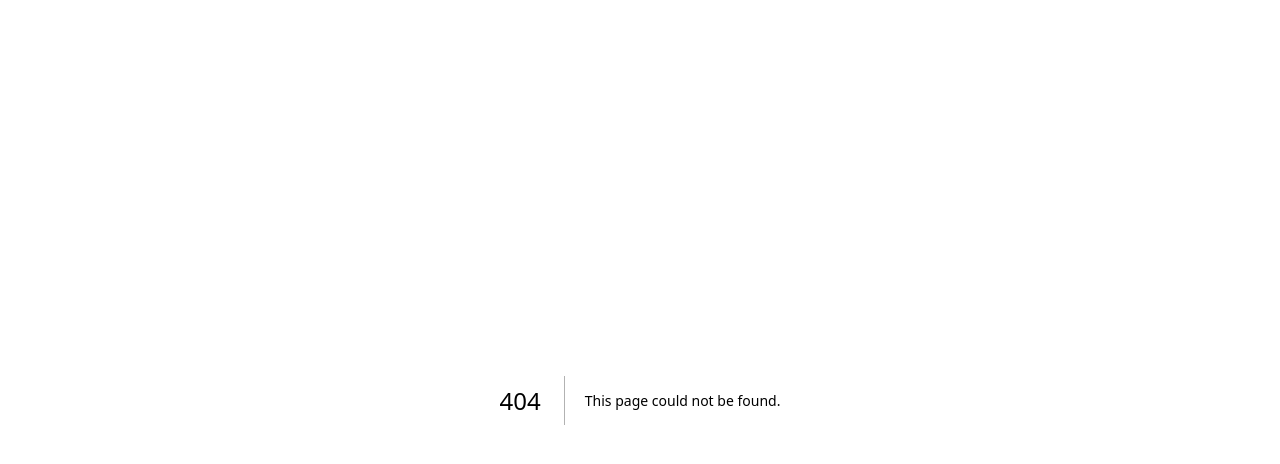
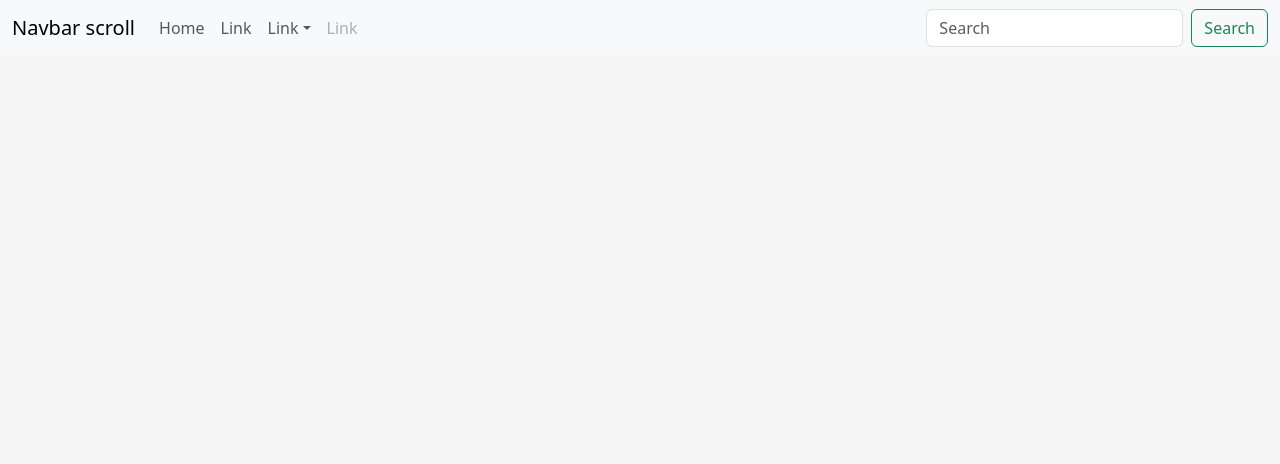
Before and after one commit to KrisnaSetia/simple-app, a Next.js app: page /home in a window 1280 px wide. Before the commit this address had no page. Shown: the top 464 px of the page. Built offline with nearby package versions, Linux system fonts and the light colour scheme.

Commit message:
feat: home page

```diff
--- /dev/null
+++ b/src/pages/home/index.tsx
@@ -0,0 +1,11 @@
+import HomePage from "@/views/Home";
+
+const Home = () => {
+  return (
+    <>
+      <HomePage />
+    </>
+  );
+};
+
+export default Home;
--- /dev/null
+++ b/src/views/Home/index.tsx
@@ -0,0 +1,16 @@
+import Head from "next/head";
+import Navbar from "@/components/Navbar";
+const HomePage = () => {
+    return (
+        <>
+        <Head>
+        <title>Telkomsel Dashboard</title>
+        <meta name="description" content="Generated by create next app" />
+        <meta name="viewport" content="width=device-width, initial-scale=1" />
+        <link rel="icon" href="/telkomsel.svg" />
+      </Head>
+        <Navbar/>
+        </>
+    );
+};
+export default HomePage;
```
Also changed, not shown: src/views/Home/Home.module.css (added).
